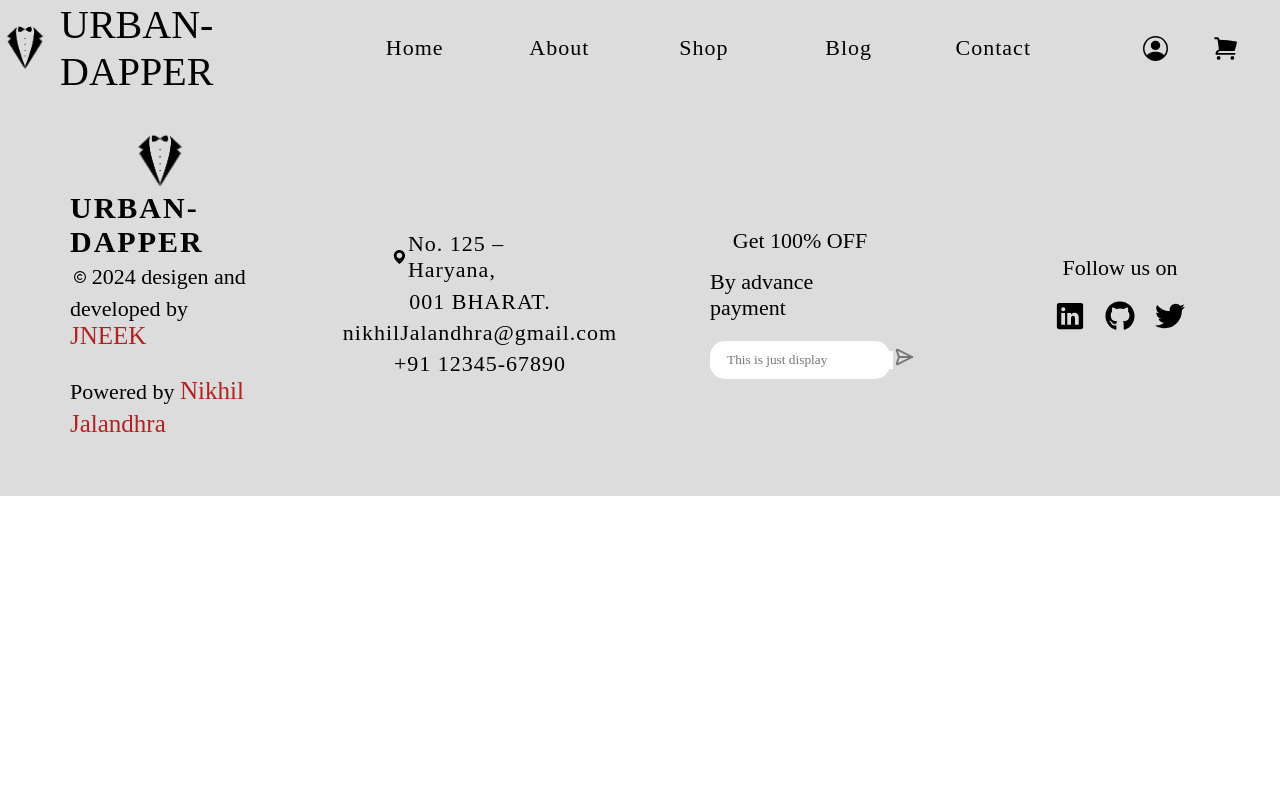
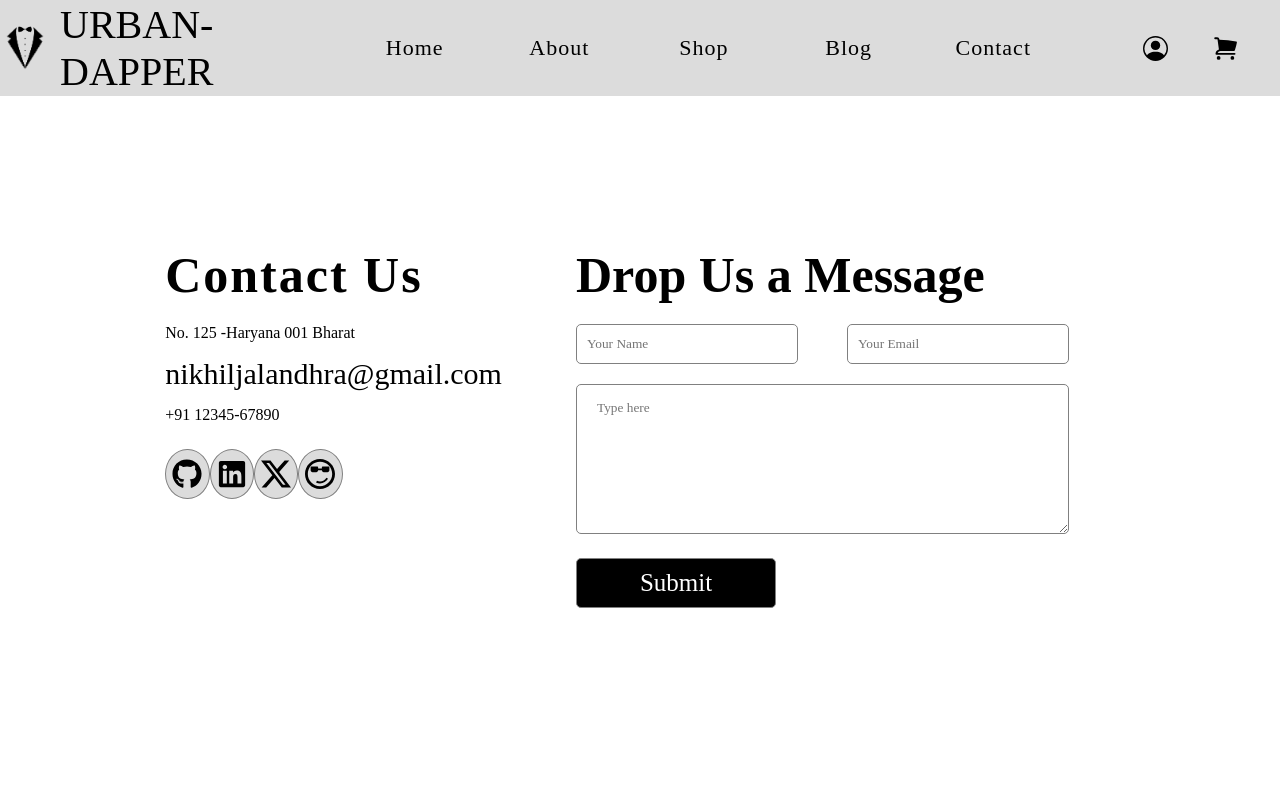
Before and after one commit to Nikhil-Jalandhra/Urban-Dapper, a React (Vite) app: page /contact in a window 1280 px wide. Shown: the top 800 px of the page. Built offline with nearby package versions, Linux system fonts and the light colour scheme; a web font is replaced by a local one.

Commit message:
created contact page

```diff
--- a/src/App.tsx
+++ b/src/App.tsx
@@ -10,6 +10,7 @@ import Shop from "./Pages/Shop"
 import ProductSummary from "./Pages/ProductSummary"
 import Blog from "./Pages/Blog"
 import BlogSummary from "./Pages/BlogSummary"
+import Contact from "./Pages/Contact"
 
 
 function App() {
@@ -35,6 +36,7 @@ function App() {
           <Route element={<ProductSummary/>} path="/shop/product/:category/:id" />
           <Route element={<Blog/>} path="/blog"/>
           <Route element={<BlogSummary/>} path="/blog/:blogId/:title"/>
+          <Route element={<Contact/>} path="/contact"/>
         </Routes>
       <Footer/>
     </Router>
--- /dev/null
+++ b/src/Pages/Contact.css
@@ -0,0 +1,109 @@
+.contactFormContainer {
+    width: 100%;
+    height: 88vh;
+    display: flex;
+}
+
+.contactDetailBox {
+    width: 45%;
+    display: flex;
+    margin-top: 150px;
+    flex-direction: column;
+    align-items: center;
+}
+
+.contactDetail {
+    padding-left: 50px;
+    width: 60%;
+}
+
+.contactDetail h2 {
+    margin-bottom: 20px;
+    font-size: 50px;
+    letter-spacing: 2px;
+}
+
+.contactDetail p:nth-child(2) {
+    margin: 10px 0;
+}
+
+.contactDetail p:nth-child(3) {
+    margin: 15px 0;
+    font-size: 30px;
+}
+
+.contactIcon {
+    width: 60%;
+    display: flex;
+    align-items: center;
+    justify-content: space-around;
+    margin: 10px 0;
+    font-size: 30px;
+}
+
+.contactIcon p {
+    width: 50px;
+    height: 50px;
+    background-color: gainsboro;
+    border: 1px solid gray;
+    color: black;
+    display: flex;
+    align-items: center;
+    justify-content: center;
+    border-radius: 50%;
+}
+
+.inputContainerBox{
+    width: 55%;
+}
+
+.inputContainer {
+    width: 70%;
+    margin-top: 150px;
+}
+
+.inputContainer h2 {
+    margin-bottom: 20px;
+    font-size: 50px;
+}
+
+.contactTwoInput {
+    display: flex;
+    justify-content: space-between;
+}
+
+.inputTwins {
+    width: 45%;
+    height: 40px;
+    border-radius: 5px;
+    overflow: hidden;
+    border: 1px solid gray;
+}
+
+.inputTwins input {
+    width: 100%;
+    height: 100%;
+    border: none;
+    padding: 5px 10px;
+    background-color: transparent;
+}
+
+.inputContainer textarea {
+    width: 100%;;
+    height: 150px;
+    padding: 15px 20px;
+    margin: 20px 0;
+    border-radius: 5px;
+    border: 1px solid gray;
+    background-color: transparent;
+}
+
+.inputContainer button {
+    width: 200px;
+    height: 50px;
+    font-size: 25px;
+    border-radius: 5px;
+    border: 1px solid gray;
+    background-color: black;
+    color: white;
+}
--- a/src/Pages/Contact.tsx
+++ b/src/Pages/Contact.tsx
@@ -0,0 +1,44 @@
+import './Contact.css'
+import { FaGithub } from "react-icons/fa";
+import { FaLinkedin } from "react-icons/fa";
+import { BsTwitterX } from "react-icons/bs";
+import { ImCool } from "react-icons/im";
+
+function Contact() {
+  return (
+    <div>
+      <div className="contactFormContainer">
+
+        <div className='contactDetailBox'>
+          <div className='contactDetail'>
+            <h2>Contact Us</h2>
+            <p>No. 125 -Haryana 001 Bharat</p>
+            <p>nikhiljalandhra@gmail.com</p>
+            <p>+91 12345-67890</p>
+            <div className='contactIcon'>
+                <p><FaGithub/></p>
+                <p><FaLinkedin/></p>
+                <p><BsTwitterX/></p>
+                <p><ImCool/></p>
+            </div>
+          </div>
+        </div>
+
+        <div className='inputContainerBox'>
+          <div className='inputContainer'>
+              <h2>Drop Us a Message</h2>
+              <div className='contactTwoInput'>
+                  <div className='inputTwins'><input type="text" placeholder='Your Name' /></div>
+                  <div className='inputTwins'><input type="text" placeholder='Your Email' /></div>
+              </div>
+              <textarea name="" id="" placeholder='Type here'></textarea>
+              <button>Submit</button>
+          </div>
+        </div>
+
+      </div>
+    </div>
+  );
+}
+
+export default Contact;
```
